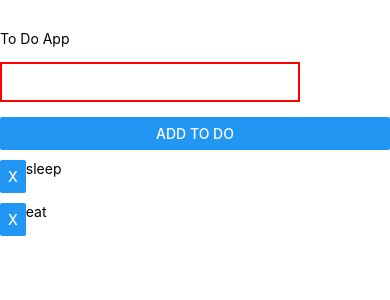
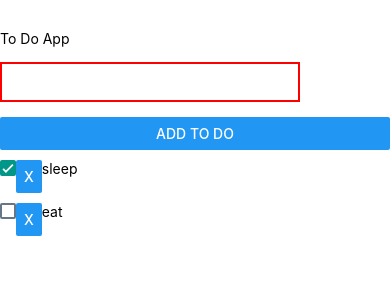
Before and after one commit to Gbaja/react-native-todo, a React Native app: screen / in a window 390 px wide. Shown: the top 300 px of the page. Built offline with nearby package versions, Linux system fonts and the light colour scheme.

Commit message:
completedToDo function
There wasn't a way to mark completed items. Added completedToDo
functionality. It seems the checkbox thing I am using now will only
work on android, need to look into it and add line through text
decoration to text if it is checked.

```diff
--- a/App.js
+++ b/App.js
@@ -1,12 +1,16 @@
 import React from 'react';
-import { StyleSheet, Text, View, TextInput, Button, FlatList } from 'react-native';
+import { StyleSheet, Text, View, TextInput, Button, FlatList, CheckBox } from 'react-native';
 
 export default class App extends React.Component {
   constructor(props){
     super(props)
     this.state = {
       todoInput: "",
-      toDos: [{id: 929829, item: "sleep"}, {id: 920, item: "eat"}]
+      checked: true,
+      toDos: [
+        {id: 929829, item: "sleep", completed: true},
+         {id: 920, item: "eat", completed: false}
+      ]
     }
   }
 
@@ -15,7 +19,8 @@ export default class App extends React.Component {
     const id = Math.floor((Math.random() * 2340) - 23)
     const newToDo = {
         id: id,
-        item: item
+        item: item,
+        completed: false
     }
     this.setState({toDos: [...this.state.toDos, newToDo]})
   }
@@ -26,9 +31,17 @@ export default class App extends React.Component {
       console.log(item)
       return toDo.id !== item.id
     });
-    console.log(removeToDo)
     this.setState({toDos: removeToDo})
+  }
 
+  completedToDo = (item) => {
+   const changeCompleted = this.state.toDos.reduce((acc, currentToDo)=>{
+     if(currentToDo.id === item.id){
+       currentToDo.completed = !currentToDo.completed
+     }
+    return acc.concat(currentToDo)
+   }, []);
+   this.setState({toDos: changeCompleted})
   }
 
   render() {
@@ -48,6 +61,10 @@ export default class App extends React.Component {
             data={this.state.toDos}
             renderItem={({item}) => (
               <View style={{ width: 100, marginTop: 10, flexDirection: 'row', flexWrap: 'wrap'}}>
+                <CheckBox
+                  value={item.completed}
+                  onValueChange={()=> this.completedToDo(item)}
+                />
                 <Button title="X" onPress={()=>this.deleteToDo(item)}/>
                 <Text>{item.item}</Text>
               </View>
```
